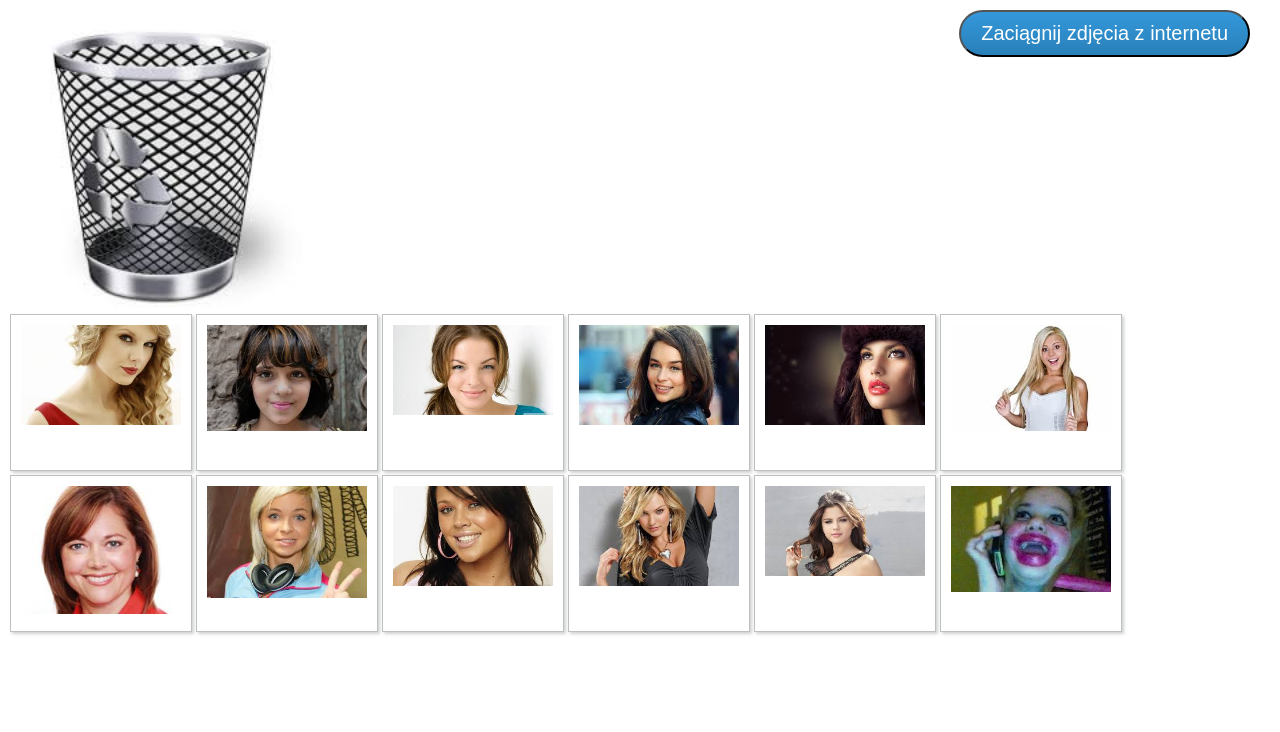
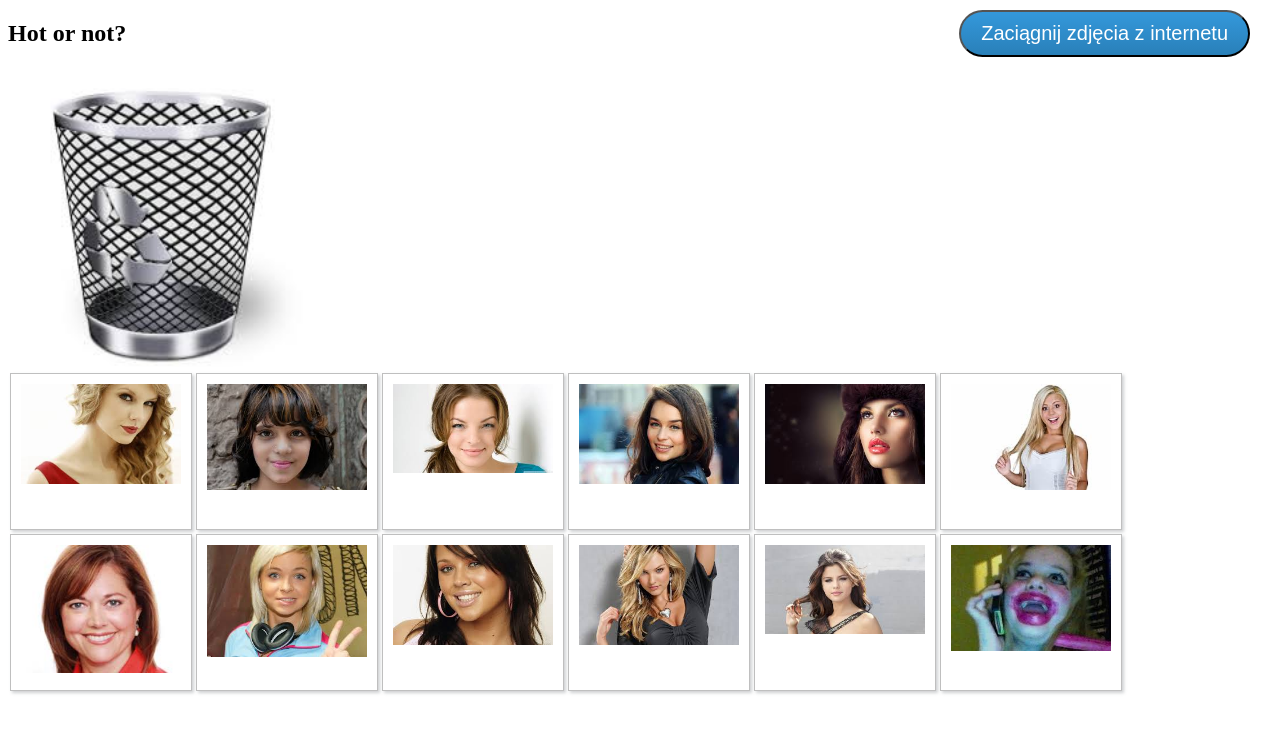
Before and after one commit to Vallarus/Najladniejsza-dziewczyna-w-internecie, a plain HTML site: page Index.html in a window 1280 px wide. Drawn offline with nearby package versions, Linux system fonts and the light colour scheme.

Commit message:
Dodany nagłówek

```diff
--- a/Index.html
+++ b/Index.html
@@ -12,6 +12,7 @@
 
 </head>
 <body>
+<h2>Hot or not?</h2>
 <div class="row">
     <img id="kosz" src="images/kosz.jpg">
     <button id="noweFotki">Zaciągnij zdjęcia z internetu</button>
```
